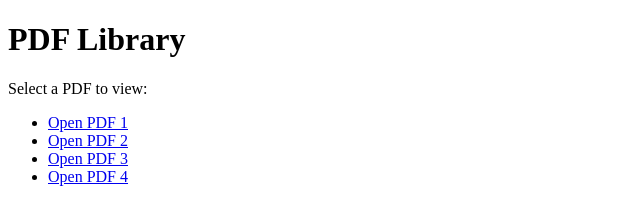
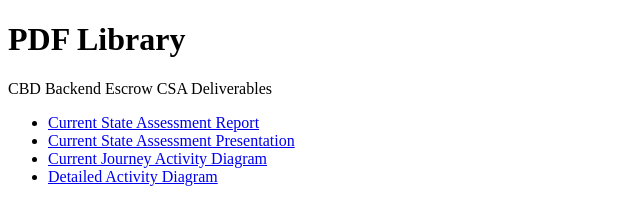
Before and after one commit to samerPayNest/CBD_Deliverables, a plain HTML site: page index.html in a window 1280 px wide. Shown: the whole page, without its empty margins (0-640 px from the left). Drawn offline with Linux system fonts and the light colour scheme.

Commit message:
Update index.html

```diff
--- a/index.html
+++ b/index.html
@@ -7,12 +7,12 @@
 </head>
 <body>
     <h1>PDF Library</h1>
-    <p>Select a PDF to view:</p>
+    <p>CBD Backend Escrow CSA Deliverables</p>
     <ul>
-        <li><a href="csa.pdf" target="_blank">Open PDF 1</a></li>
-        <li><a href="currentJourney.pdf" target="_blank">Open PDF 2</a></li>
-        <li><a href="proposedJourney.pdf" target="_blank">Open PDF 3</a></li>
-        <li><a href="detailedAcitivityDiagram.pdf" target="_blank">Open PDF 4</a></li>
+        <li><a href="csa.pdf" target="_blank">Current State Assessment Report</a></li>
+        <li><a href="presentation.pdf" target="_blank">Current State Assessment Presentation</a></li>
+        <li><a href="currentJourney.pdf" target="_blank">Current Journey Activity Diagram</a></li>
+        <li><a href="detailedAcitivityDiagram.pdf" target="_blank">Detailed Activity Diagram</a></li>
     </ul>
 </body>
 </html>
```
